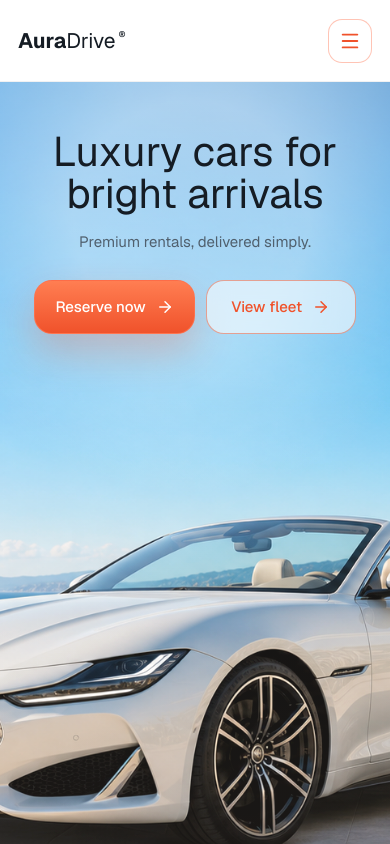
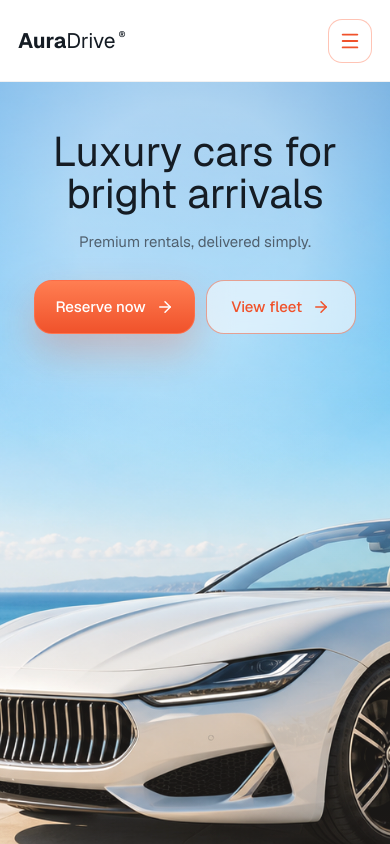
Before and after one commit to bamideleadesola-droid/aura-drive-luxury-rentals, a React (Vite) app: page / in a window 390 px wide. Built offline with nearby package versions, Linux system fonts and the light colour scheme.

Commit message:
Fix mobile hero vehicle crop

```diff
--- a/src/styles.css
+++ b/src/styles.css
@@ -295,7 +295,7 @@ button {
   }
 
   .hero__image {
-    object-position: center bottom;
+    object-position: 38% bottom;
   }
 }
 
@@ -311,6 +311,13 @@ button {
   .hero {
     padding-inline: 18px;
     padding-top: 48px;
+  }
+
+  .hero__image {
+    top: 0;
+    bottom: 0;
+    height: 100%;
+    object-position: 36% bottom;
   }
 
   .hero__wash {
```
